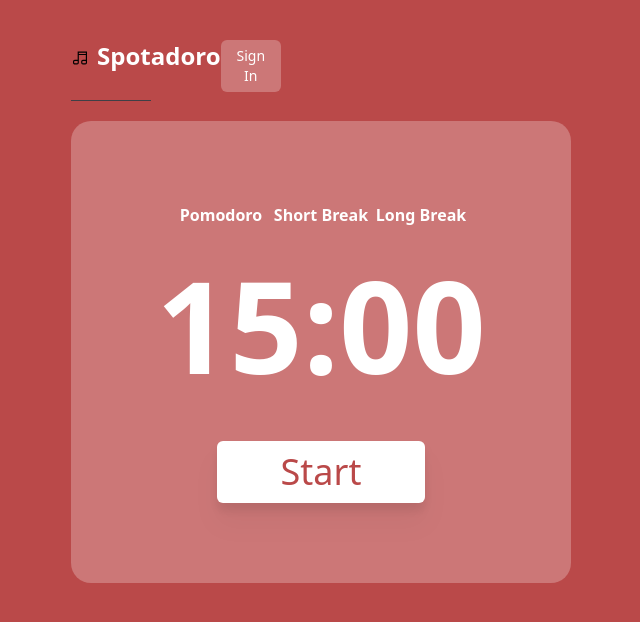
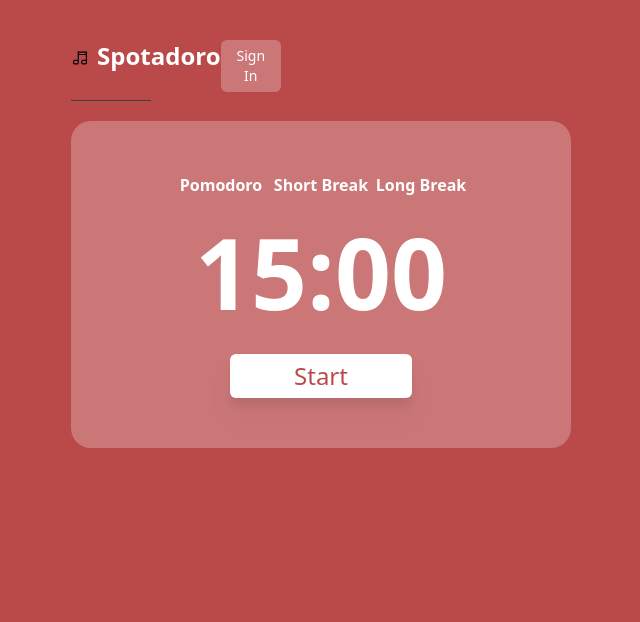
Before and after one commit to Ruheee/Pomodoro-App, a Next.js app: page / in a window 1280 px wide. Shown: the top 622 px of the page, without its empty margins (529-1169 px from the left). Built offline with nearby package versions, Linux system fonts and the light colour scheme; no server answers.

Commit message:
Some more styling

```diff
--- a/app/components/counter.tsx
+++ b/app/components/counter.tsx
@@ -8,7 +8,7 @@
 
   return (
     <div>
-      <div className="bg-white/25 w-1/2  m-auto mt-5 rounded-[20px] py-[80px]  px-[250px] flex flex-col items-center text-[100px]">
+      <div className="bg-white/25 w-1/2  m-auto mt-5 rounded-[20px] py-[50px]  px-[250px] flex flex-col items-center text-[100px]">
         <div className="text-[16px] flex">
           <button className="border-none m-0 rounded-[4px] p-[2px 12px] h-7 cursor-pointer bg-none text-white opacity-100 font-bold w-[100px] focus:bg-white/25">
             Pomodoro
@@ -21,9 +21,9 @@
           </button>
         </div>
         <div>
-          <p className="font-bold text-white text-[128px]">15:00</p>
+          <p className="font-bold text-white text-[98px]">15:00</p>
         </div>
-        <button className="text-[#BA4949] text-[36px] bg-white px-16 py-1 rounded-md mt-5 drop-shadow-xl">Start</button>
+        <button className="text-[#BA4949] text-[24px] bg-white px-16 py-1 rounded-md mt-2 drop-shadow-xl">Start</button>
       </div>
     </div>
   );
```
